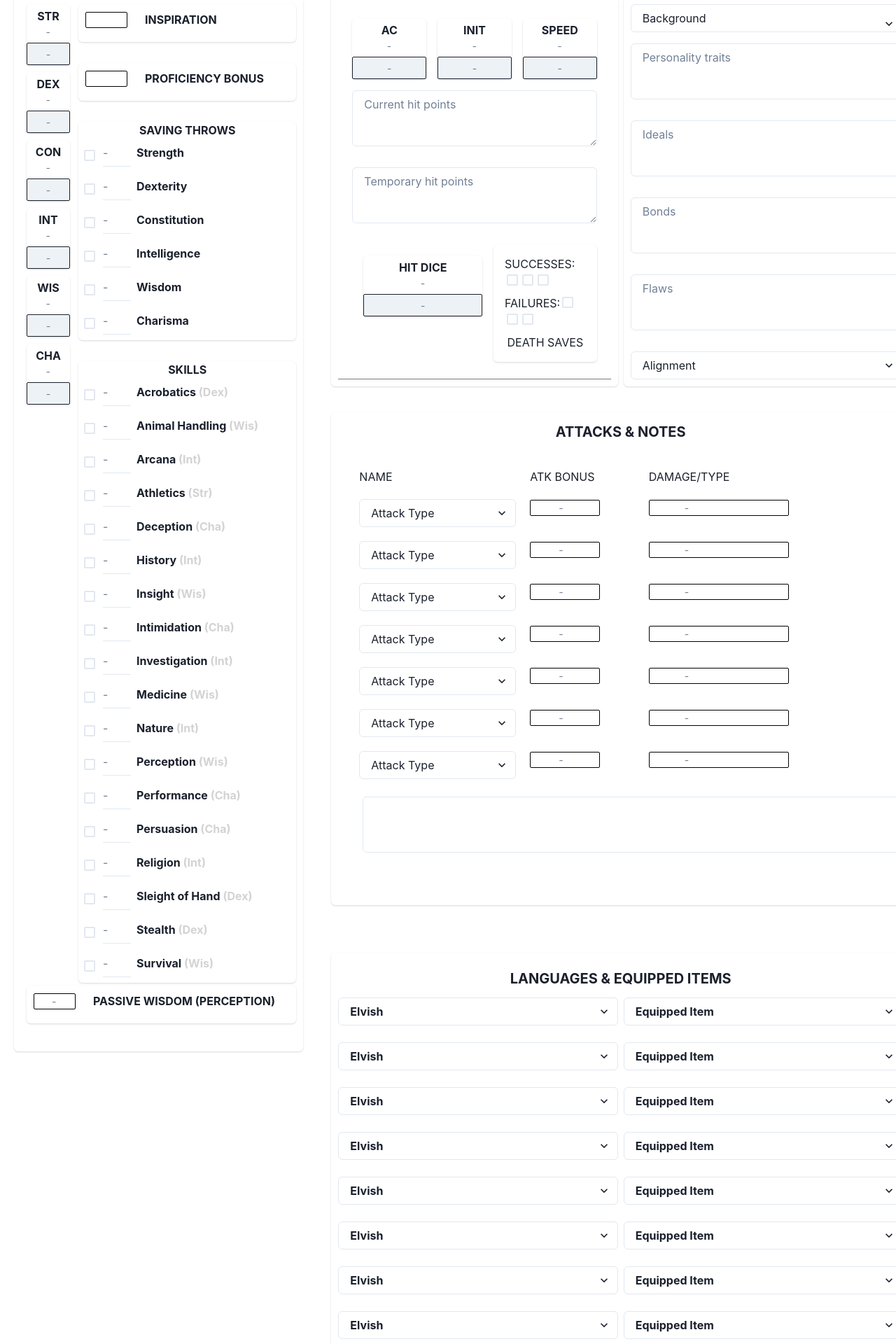
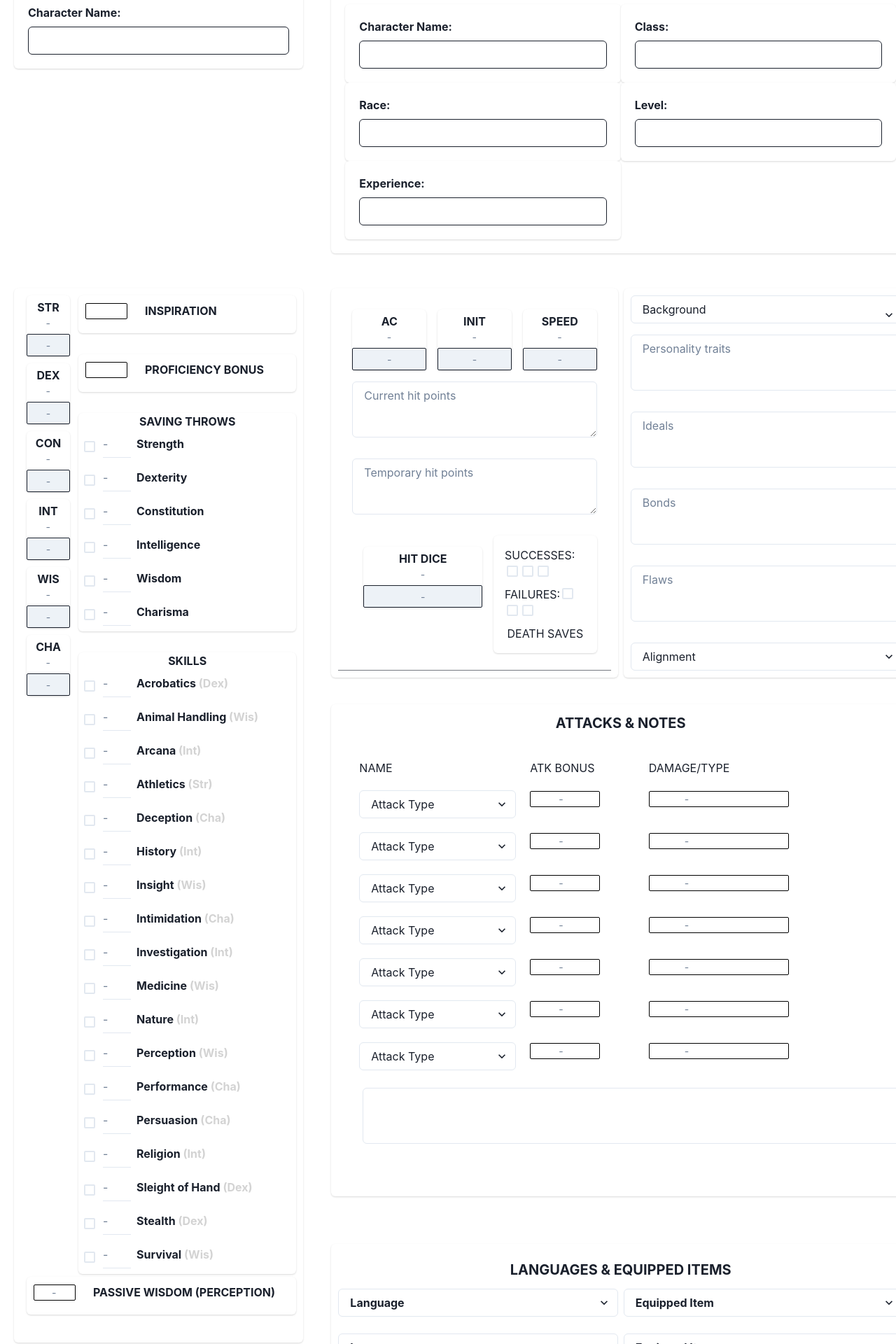
Before and after one commit to Napiorski/rpg-player-app, a Next.js app: page /character in a window 1280 px wide. Shown: the part 220-2140 px from the top of the page at 70% size. Built offline with nearby package versions, Linux system fonts and the light colour scheme.

Commit message:
edited the inputs and made a component folder for them.

```diff
--- a/data/languages.ts
+++ b/data/languages.ts
@@ -2,6 +2,10 @@ import { DropdownFieldProp } from "../types/dropdown-field-prop";
 
 // TODO: move to mongo/msw (to different things FYI)
 export const languages: DropdownFieldProp = [
+  {
+    value: "0",
+    name: "Language",
+  },
   {
     value: "1",
     name: "Elvish",
--- a/pages/character/index.tsx
+++ b/pages/character/index.tsx
@@ -20,7 +20,7 @@ import {
   Select,
   Input,
   Button,
-  Center,
+  Text,
 } from "@chakra-ui/react";
 import styled from "@emotion/styled";
 import { InputStatCard } from "../../components/input-stat-card";
@@ -106,6 +106,10 @@ export default function Home() {
   } = useForm<CharacterSheetInputs>();
   const onSubmit: SubmitHandler<CharacterSheetInputs> = (data) => {
     debugger;
+
+    // TODO: filter out every field with a value of "Equipped Item" or "Language"
+    // Hint: look at Object.keys() with Array.prototype.map() and Array.prototype.filter()
+
     console.log(data);
   };
 
@@ -127,6 +131,66 @@ export default function Home() {
             </Button>
             <Grid gridTemplateColumns="33.3333% 66.6666%" gap={10}>
               <GridItem w="100%">
+                <Card p="5">
+                  <Text mb="8px" fontWeight={"bold"}>
+                    Character Name:
+                  </Text>
+                  <Input {...register("characterName", { required: true })} />
+                </Card>
+              </GridItem>
+              <GridItem w="100%">
+                <Card p="5" fontWeight="bold">
+                  <Grid gridTemplateColumns="50% 50%">
+                    <Card p="5">
+                      <Text mb="8px" fontWeight={"bold"}>
+                        Character Name:
+                      </Text>
+                      <Input
+                        {...register("characterName", { required: true })}
+                      />
+                    </Card>
+                    <Card p="5">
+                      <Text mb="8px" fontWeight={"bold"}>
+                        Class:
+                      </Text>
+                      <Input
+                        {...register("characterName", { required: true })}
+                      />
+                    </Card>
+                    <Card p="5">
+                      <Text mb="8px" fontWeight={"bold"}>
+                        Race:
+                      </Text>
+                      <Input
+                        {...register("characterName", { required: true })}
+                      />
+                    </Card>
+                    <Card p="5">
+                      <Text mb="8px" fontWeight={"bold"}>
+                        Level:
+                      </Text>
+                      <Input
+                        {...register("characterName", { required: true })}
+                      />
+                    </Card>
+                    <Card p="5">
+                      <Text mb="8px" fontWeight={"bold"}>
+                        Experience:
+                      </Text>
+                      <Input
+                        {...register("characterName", { required: true })}
+                      />
+                    </Card>
+                  </Grid>
+                </Card>
+              </GridItem>
+              <GridItem w="100%">
+                <Grid
+                  gridTemplateColumns="repeat(5, 1fr)"
+                  gridTemplateRows="repeat(2, 1fr)"
+                >
+                  <GridItem colStart={3} colEnd={5} bg="black200"></GridItem>{" "}
+                </Grid>
                 <CharacterCard textAlign="center" fontWeight="bold">
                   <Grid
                     templateAreas={`
@@ -643,115 +707,33 @@ export default function Home() {
                       </Heading>
                       <Grid templateColumns="repeat(2, 1fr)" gap={2}>
                         <GridItem w="100%">
-                          <Select fontWeight="bold">
-                            {languages.map(({ value, name }, i) => {
+                          {rowIndexes.map((n) => {
                             return (
-                                <option value={value} key={`languages-${i}`}>
+                              <React.Fragment key={`languages-${n}`}>
+                                <Select
+                                  {...register(`languages-${n}`)}
+                                  fontWeight="bold"
+                                  value="Language"
+                                >
+                                  {languages.map(({ name }, i) => {
+                                    return i === 0 ? (
+                                      <option disabled key={`languages-${i}`}>
+                                        {name}
+                                      </option>
+                                    ) : (
+                                      <option
+                                        value={name}
+                                        key={`languages-${i}`}
+                                      >
                                         {name}
                                       </option>
                                     );
                                   })}
                                 </Select>
                                 <br />
-                          <Select fontWeight="bold">
-                            {languages.map(({ value, name }, i) => {
-                              return (
-                                <option value={value} key={`languages-${i}`}>
-                                  {name}
-                                </option>
+                              </React.Fragment>
                             );
                           })}
-                          </Select>
-                          <br />
-                          <Select fontWeight="bold">
-                            {languages.map(({ value, name }, i) => {
-                              return (
-                                <option value={value} key={`languages-${i}`}>
-                                  {name}
-                                </option>
-                              );
-                            })}
-                          </Select>
-                          <br />
-                          <Select fontWeight="bold">
-                            {languages.map(({ value, name }, i) => {
-                              return (
-                                <option value={value} key={`languages-${i}`}>
-                                  {name}
-                                </option>
-                              );
-                            })}
-                          </Select>
-                          <br />
-                          <Select fontWeight="bold">
-                            {languages.map(({ value, name }, i) => {
-                              return (
-                                <option value={value} key={`languages-${i}`}>
-                                  {name}
-                                </option>
-                              );
-                            })}
-                          </Select>
-                          <br />
-                          <Select fontWeight="bold">
-                            {languages.map(({ value, name }, i) => {
-                              return (
-                                <option value={value} key={`languages-${i}`}>
-                                  {name}
-                                </option>
-                              );
-                            })}
-                          </Select>
-                          <br />
-                          <Select fontWeight="bold">
-                            {languages.map(({ value, name }, i) => {
-                              return (
-                                <option value={value} key={`languages-${i}`}>
-                                  {name}
-                                </option>
-                              );
-                            })}
-                          </Select>
-                          <br />
-                          <Select fontWeight="bold">
-                            {languages.map(({ value, name }, i) => {
-                              return (
-                                <option value={value} key={`languages-${i}`}>
-                                  {name}
-                                </option>
-                              );
-                            })}
-                          </Select>
-                          <br />
-                          <Select fontWeight="bold">
-                            {languages.map(({ value, name }, i) => {
-                              return (
-                                <option value={value} key={`languages-${i}`}>
-                                  {name}
-                                </option>
-                              );
-                            })}
-                          </Select>
-                          <br />
-                          <Select fontWeight="bold">
-                            {languages.map(({ value, name }, i) => {
-                              return (
-                                <option value={value} key={`languages-${i}`}>
-                                  {name}
-                                </option>
-                              );
-                            })}
-                          </Select>
-                          <br />
-                          <Select fontWeight="bold">
-                            {languages.map(({ name }, i) => {
-                              return (
-                                <option value={name} key={`languages-${i}`}>
-                                  {name}
-                                </option>
-                              );
-                            })}
-                          </Select>
                         </GridItem>
                         <GridItem>
                           {rowIndexes.map((n) => {
@@ -760,12 +742,12 @@ export default function Home() {
                                 <Select
                                   {...register(`equipped-items-${n}`)}
                                   fontWeight="bold"
+                                  value="Equipped Item"
                                 >
                                   {equippedItems.map(({ name }, i) => {
                                     return i === 0 ? (
                                       <option
                                         disabled
-                                        selected
                                         key={`equipped-items-${i}`}
                                       >
                                         {name}
```
Also changed, not shown: pages/index.tsx (+13 -99 lines), components/input-top-page-character-info/index.tsx (added). Lines whose indentation alone changed are shown as unchanged.
